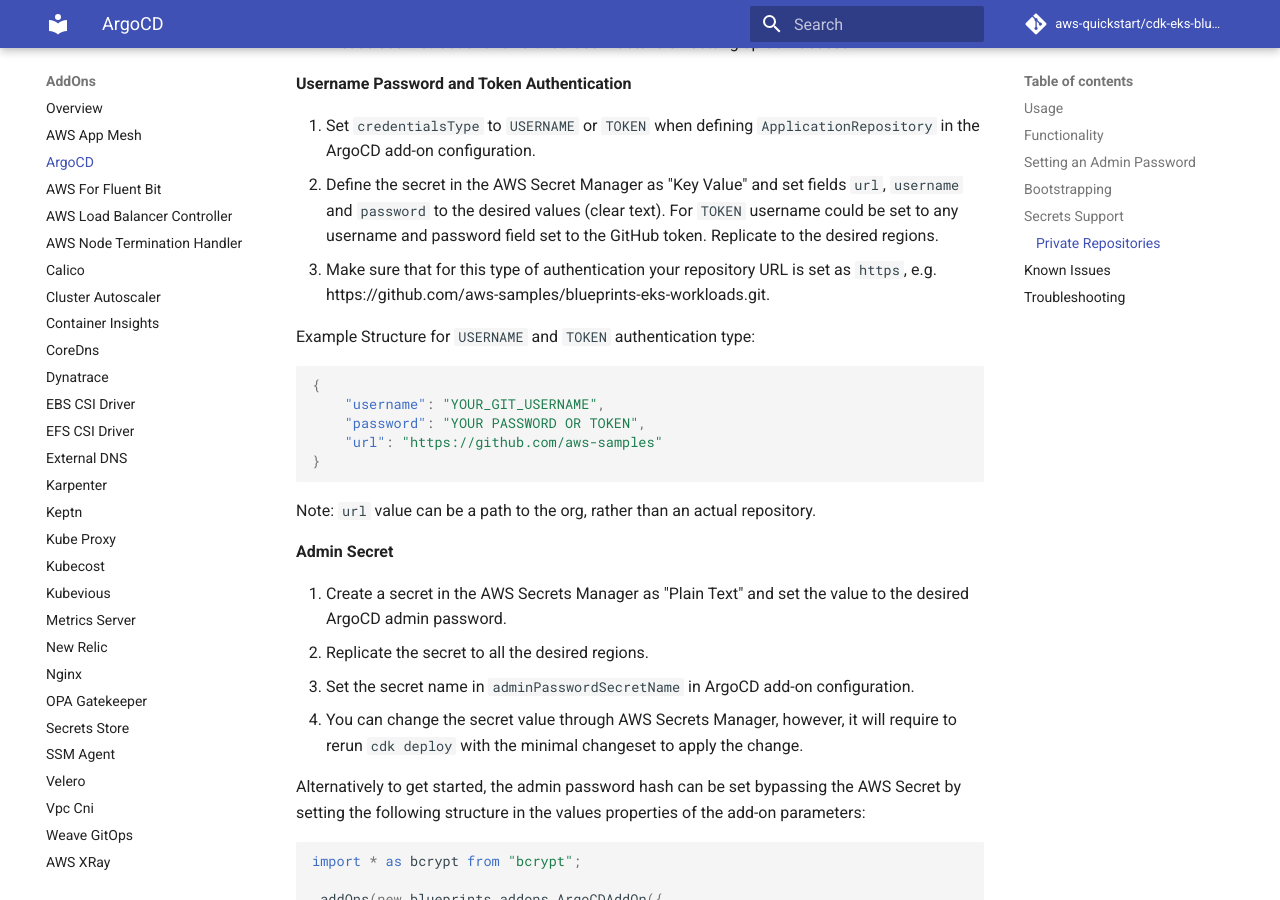
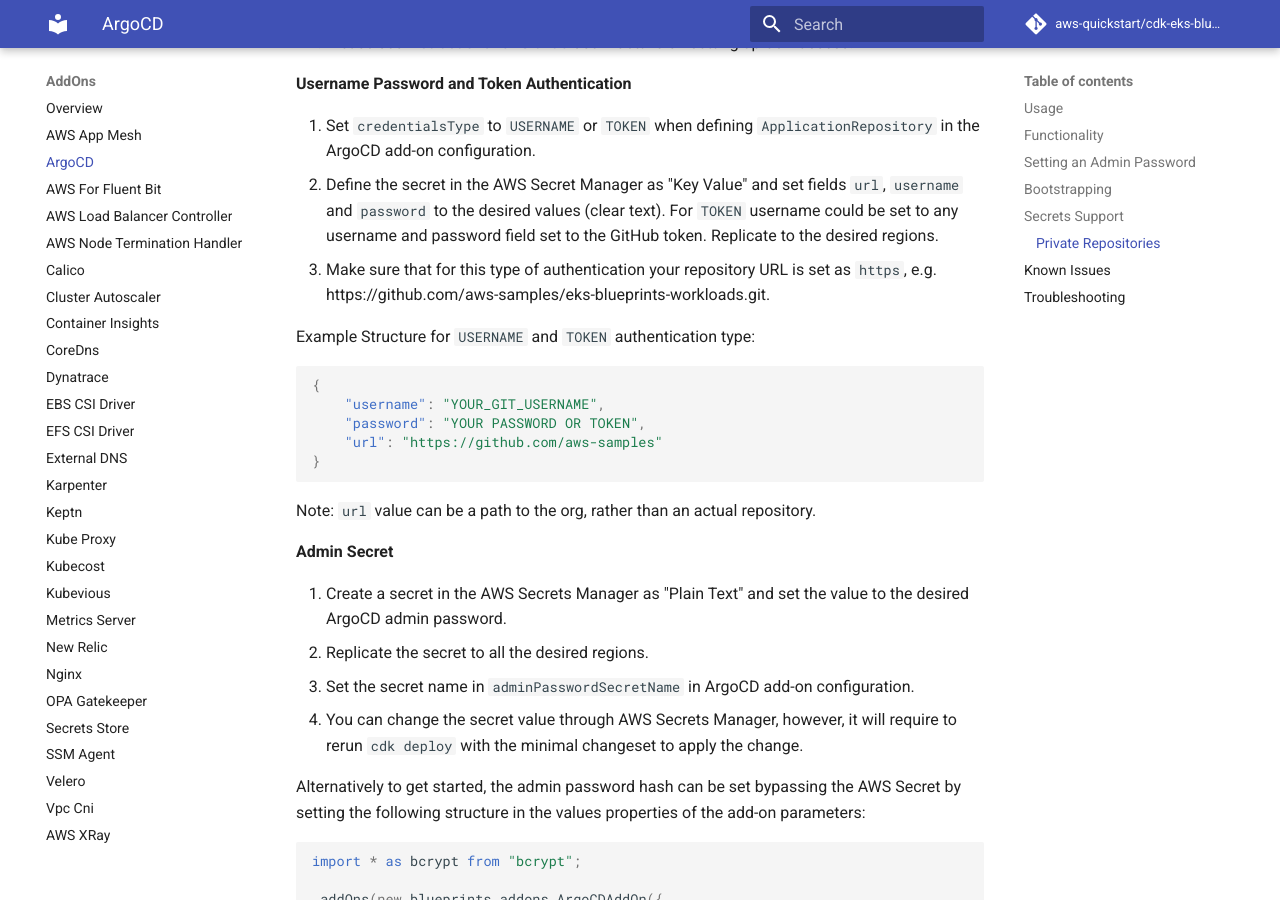
Before and after one commit to aws-quickstart/cdk-eks-blueprints, an MkDocs documentation site: the page built from docs/addons/argo-cd.md, in a window 1280 px wide and 900 px high, scrolled down 4741 px. Built offline with MkDocs 1.6.1 and Material for MkDocs 9.7.7, drawn with Linux system fonts in a browser that asks for light colours; comment, search, counter and statistics services are not loaded.

Commit message:
broken links in docs and removed weave as it has not been ported over to use EKS Blueprints

````diff
--- a/docs/addons/argo-cd.md
+++ b/docs/addons/argo-cd.md
@@ -173,7 +173,7 @@
 
 1. Set `credentialsType` to `USERNAME` or `TOKEN` when defining `ApplicationRepository` in the ArgoCD add-on configuration.
 2. Define the secret in the AWS Secret Manager as "Key Value" and set fields `url`, `username` and `password` to the desired values (clear text). For `TOKEN` username could be set to any username and password field set to the GitHub token. Replicate to the desired regions.
-3. Make sure that for this type of authentication your repository URL is set as `https`, e.g. https://github.com/aws-samples/blueprints-eks-workloads.git.
+3. Make sure that for this type of authentication your repository URL is set as `https`, e.g. https://github.com/aws-samples/eks-blueprints-workloads.git.
 
 Example Structure for `USERNAME` and `TOKEN` authentication type:
 ```json
--- a/mkdocs.yml
+++ b/mkdocs.yml
@@ -40,7 +40,6 @@
     - SSM Agent: 'addons/ssm-agent.md'
     - Velero: 'addons/velero.md'
     - Vpc Cni: 'addons/vpc-cni.md'
-    - Weave GitOps: 'https://github.com/weaveworks/weave-gitops-ssp-addon'
     - AWS XRay: 'addons/xray.md'
   - Cluster Providers:
     - Overview: 'cluster-providers/index.md'
````
Also changed, not shown: README.md (+1 -1 lines), docs/README.md (+1 -1 lines), docs/addons/index.md (+0 -1 lines), docs/cluster-management.md (+1 -1 lines).
